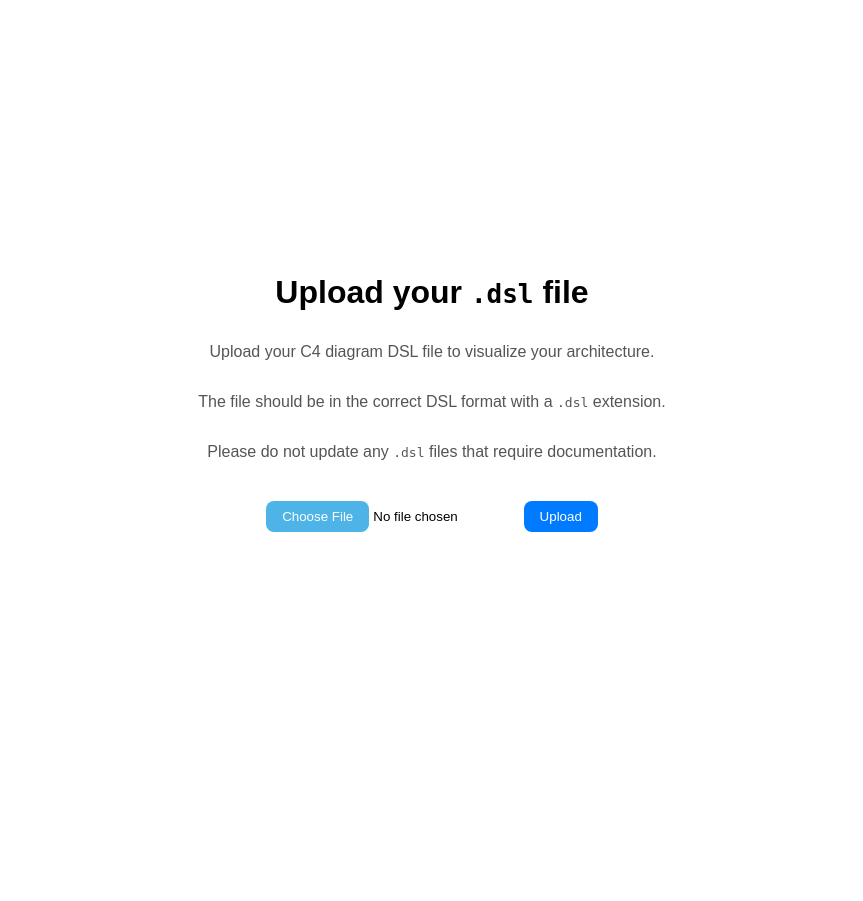
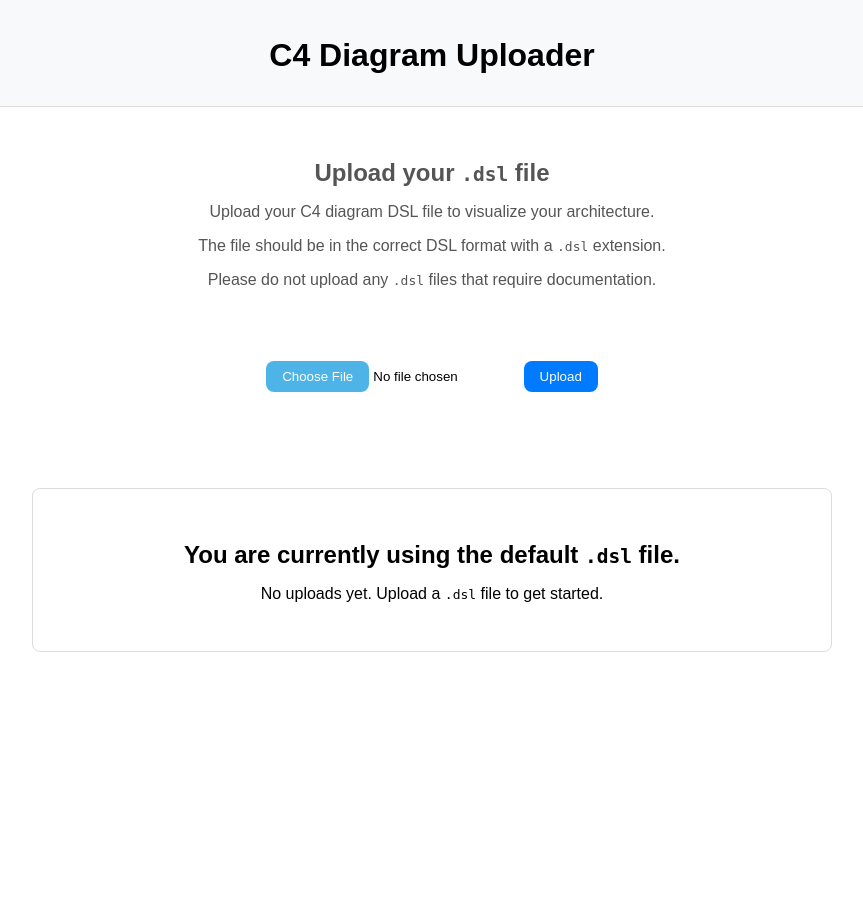
Before and after one commit to theophilusn/zu-diagrams, a Flask app: page / in a window 1280 px wide. Shown: the whole page, without its empty margins (208-1071 px from the left). Before the commit the page ends 532 px from the top, so only its background shows below. Run offline with Flask 3, Linux system fonts and the light colour scheme.

Commit message:
feat: improved UI and added history viewing

```diff
--- a/uploader/app.py
+++ b/uploader/app.py
@@ -1,6 +1,7 @@
 import os
 import datetime
 import shutil
+import filecmp
 from flask import Flask, request, redirect, render_template
 
 app = Flask(__name__)
@@ -9,6 +10,46 @@ destination = "/usr/local/structurizr"
 
 def is_allowed_file(filename: str)->bool:
     return '.' in filename and filename.rsplit('.', 1)[1].lower() in {'dsl'}
+
+def get_previous_uploads():
+    uploads_dir = 'uploads'
+    if not os.path.exists(uploads_dir):
+        return []
+    return [filename for filename in os.listdir(uploads_dir) if os.path.isfile(os.path.join(uploads_dir, filename))]
+
+def get_file_preview(filename, max_lines=10)->tuple[str, bool]:
+    """Get a preview of the file contents, limited to a specified number of lines."""
+    filepath = os.path.join('uploads', filename)
+    try:
+        with open(filepath, 'r') as file:
+            lines = file.readlines()
+            preview = ''.join(lines[:max_lines])
+            has_more = len(lines) > max_lines
+            return preview, has_more
+    except Exception as e:
+        return f"Error reading file: {str(e)}", False
+
+def get_current_active_file()->str|None:
+    """Determine which uploaded file is currently being used as the active workspace file."""
+    workspace_path = os.path.join(destination, 'workspace.dsl')
+    if not os.path.exists(workspace_path):
+        return None
+
+    uploads_dir = 'uploads'
+    if not os.path.exists(uploads_dir):
+        return None
+
+    for filename in os.listdir(uploads_dir):
+        file_path = os.path.join(uploads_dir, filename)
+        if os.path.isfile(file_path):
+            try:
+                if filecmp.cmp(file_path, workspace_path, shallow=False):
+                    return filename
+            except:
+                pass
+
+    return None
+
 
 @app.route('/upload', methods=['POST'])
 def upload():
@@ -37,7 +78,24 @@ def upload():
 
 @app.route('/')
 def index():
-    return render_template('base.html')
+    previous_uploads = get_previous_uploads()
+    file_previews = {}
+
+    for filename in previous_uploads:
+        preview, has_more = get_file_preview(filename)
+        file_previews[filename] = {
+            'content': preview,
+            'has_more': has_more,
+            'timestamp': datetime.datetime.fromtimestamp(
+                os.path.getmtime(os.path.join('uploads', filename))
+            ).strftime("%Y-%m-%d %H:%M:%S"),
+        }
+
+    return render_template('base.html',
+                          previous_uploads=previous_uploads,
+                          file_previews=file_previews,
+                          current_active_file=get_current_active_file()
+                          )
 
 if __name__ == '__main__':
     app.run(host="0.0.0.0", debug=True)
--- /dev/null
+++ b/uploader/static/styles.css
@@ -0,0 +1,207 @@
+/* Base styles */
+body {
+  font-family: Arial, sans-serif;
+  margin: 0;
+  padding: 0;
+}
+
+/* Header styles */
+.header {
+  background-color: #f8f9fa;
+  padding: 1rem;
+  border-bottom: 1px solid #ddd;
+  text-align: center;
+}
+
+/* Main layout */
+main {
+  display: flex;
+  justify-content: center;
+  padding: 2rem 0;
+  min-height: calc(100vh - 70px);
+}
+
+.container {
+  display: flex;
+  flex-direction: column;
+  width: 100%;
+  max-width: 800px;
+  gap: 2rem;
+}
+
+/* Instructions section */
+.instructions {
+  text-align: center;
+  margin-bottom: 1.5rem;
+  color: #555;
+  max-width: 600px;
+  align-self: center;
+}
+
+/* Form elements */
+.upload-form-container {
+  display: flex;
+  flex-direction: column;
+  align-items: center;
+  margin-bottom: 1rem;
+}
+
+input {
+  margin-bottom: 1rem;
+}
+
+input[type="file"]::file-selector-button {
+  background-color: #4eb4e7;
+  color: white;
+  padding: 0.5rem 1rem;
+  border: none;
+  border-radius: 0.5rem;
+  cursor: pointer;
+  transition: background-color 0.3s;
+}
+
+input[type="file"]::file-selector-button:hover {
+  background-color: #2f96c0;
+}
+
+button {
+  padding: 0.5rem 1rem;
+  background-color: #007bff;
+  color: white;
+  border: none;
+  border-radius: 0.5rem;
+  cursor: pointer;
+  transition: background-color 0.3s;
+}
+
+button:hover {
+  background-color: #0056b3;
+}
+
+/* Message styles */
+.message {
+  padding: 1rem;
+  border-radius: 0.5rem;
+  margin-bottom: 1.5rem;
+  text-align: center;
+  width: 100%;
+  max-width: 500px;
+}
+
+.success-message {
+  background-color: #d4edda;
+  color: #155724;
+  border: 1px solid #c3e6cb;
+}
+
+.error-message {
+  background-color: #f8d7da;
+  color: #721c24;
+  border: 1px solid #f5c6cb;
+}
+
+/* No uploads message */
+.no-uploads {
+  text-align: center;
+  padding: 2rem;
+  border: 1px solid #ddd;
+  border-radius: 0.5rem;
+  margin-top: 2rem;
+}
+
+/* Previous uploads section */
+.previous-uploads {
+  width: 100%;
+  margin-top: 2rem;
+  border-top: 1px solid #ddd;
+  padding-top: 1.5rem;
+}
+
+.current-file-info {
+  background-color: #e8f4fd;
+  padding: 0.75rem;
+  border-radius: 0.5rem;
+  margin-bottom: 1rem;
+  text-align: center;
+  width: 100%;
+}
+
+.uploads-list {
+  width: 100%;
+}
+
+/* Upload item styling */
+.upload-item {
+  border: 1px solid #ddd;
+  border-radius: 0.5rem;
+  margin-bottom: 1rem;
+  width: 100%;
+  overflow: hidden;
+}
+
+.upload-item.active-file {
+  border: 2px solid #28a745;
+  box-shadow: 0 0 5px rgba(40, 167, 69, 0.3);
+}
+
+.upload-header {
+  display: flex;
+  justify-content: space-between;
+  padding: 0.75rem 1rem;
+  background-color: #f8f9fa;
+  cursor: pointer;
+  font-weight: bold;
+  list-style: none;
+}
+
+.active-file .upload-header {
+  background-color: #e8f4fd;
+}
+
+.active-badge {
+  background-color: #28a745;
+  color: white;
+  padding: 0.2rem 0.5rem;
+  border-radius: 0.25rem;
+  font-size: 0.7rem;
+  font-weight: bold;
+  margin: 0 0.5rem;
+}
+
+.timestamp {
+  color: #6c757d;
+  font-size: 0.85rem;
+  font-weight: normal;
+}
+
+/* File preview styling */
+.file-preview {
+  padding: 1rem;
+  background-color: #f8f9fa;
+  border-top: 1px solid #ddd;
+  overflow-x: auto;
+}
+
+.file-preview pre {
+  margin: 0;
+  white-space: pre-wrap;
+  font-family: monospace;
+  font-size: 0.85rem;
+}
+
+.more-indicator {
+  color: #6c757d;
+  font-style: italic;
+  margin-top: 0.5rem;
+  font-size: 0.85rem;
+}
+
+/* Typography */
+h1,
+h2 {
+  margin-bottom: 1rem;
+}
+
+.hidden {
+  display: none;
+}
--- a/uploader/templates/base.html
+++ b/uploader/templates/base.html
@@ -4,23 +4,28 @@
     <meta charset="UTF-8" />
     <meta name="viewport" content="width=device-width, initial-scale=1.0" />
     <title>C4 Diagram Uploader</title>
+    <link rel="stylesheet" href="{{ url_for('static', filename='styles.css') }}" />
   </head>
   <body>
+    <header class="header">
+      <h1>C4 Diagram Uploader</h1>
+    </header>
+
     <main>
-      <div>
-        <h1>Upload your <code>.dsl</code> file</h1>
-
-        <div class="instructions">
+      <div class="container">
+        <article class="instructions">
+          <h2>Upload your <code>.dsl</code> file</h2>
           <p>Upload your C4 diagram DSL file to visualize your architecture.</p>
           <p>The file should be in the correct DSL format with a <code>.dsl</code> extension.</p>
-          <p>Please do not update any <code>.dsl</code> files that require documentation.</p>
-        </div>
+          <p>Please do not upload any <code>.dsl</code> files that require documentation.</p>
+        </article>
 
-        <div id="success-message" class="message success-message">
+        <section class="upload-form-container">
+          <div id="success-message" class="message success-message hidden">
             File uploaded successfully! Redirecting to workspace...
           </div>
 
-        <div id="error-message" class="message error-message">
+          <div id="error-message" class="message error-message hidden">
             Upload failed. Please try again or check your file format.
           </div>
 
@@ -28,6 +33,44 @@
             <input type="file" name="file" id="file" accept=".dsl" required />
             <button type="submit">Upload</button>
           </form>
+        </section>
+
+        {% if previous_uploads %}
+        <section class="previous-uploads">
+          <h2>Previous Uploads</h2>
+
+          {% if current_active_file %}
+          <div class="current-file-info">
+            <p>Currently active file: <strong>{{ current_active_file }}</strong></p>
+          </div>
+          {% endif %}
+
+          <div class="uploads-list">
+            {% for filename in previous_uploads %}
+            <details class="upload-item {% if file_previews[filename].is_active %}active-file{% endif %}">
+              <summary class="upload-header">
+                <span class="filename">{{ filename }}</span>
+                {% if file_previews[filename].is_active %}
+                <span class="active-badge">ACTIVE</span>
+                {% endif %}
+                <span class="timestamp">{{ file_previews[filename].timestamp }}</span>
+              </summary>
+              <div class="file-preview">
+                <pre>{{ file_previews[filename].content }}</pre>
+                {% if file_previews[filename].has_more %}
+                <div class="more-indicator">... (more content available)</div>
+                {% endif %}
+              </div>
+            </details>
+            {% endfor %}
+          </div>
+        </section>
+        {% else %}
+        <section class="no-uploads">
+          <h2>You are currently using the default <code>.dsl</code> file.</h2>
+          <p>No uploads yet. Upload a <code>.dsl</code> file to get started.</p>
+        </section>
+        {% endif %}
       </div>
     </main>
 
@@ -37,9 +80,6 @@
         const successMessage = document.getElementById('success-message');
         const errorMessage = document.getElementById('error-message');
 
-        // Hide messages initially
-        successMessage.style.display = 'none';
-        errorMessage.style.display = 'none';
 
         form.addEventListener('submit', function(e) {
           e.preventDefault();
@@ -52,20 +92,20 @@
           })
           .then(response => {
             if (response.ok) {
-              successMessage.style.display = 'block';
-              errorMessage.style.display = 'none';
+              successMessage.classList.remove('hidden');
+              errorMessage.classList.add('hidden');
 
               setTimeout(() => {
                 window.location.href = 'https://c4-diagrams.zu.ca/workspace/diagrams';
               }, 2000);
             } else {
-              errorMessage.style.display = 'block';
-              successMessage.style.display = 'none';
+              errorMessage.classList.remove('hidden');
+              successMessage.classList.add('hidden');
             }
           })
           .catch(error => {
-            errorMessage.style.display = 'block';
-            successMessage.style.display = 'none';
+            errorMessage.classList.remove('hidden');
+            successMessage.classList.add('hidden');
             console.error('Error:', error);
           });
         });
@@ -73,88 +113,3 @@
     </script>
   </body>
 </html>
-
-<style>
-  body {
-    font-family: Arial, sans-serif;
-    margin: 0;
-    padding: 0;
-  }
-
-  main {
-    display: flex;
-    justify-content: center;
-    align-items: center;
-    height: 100vh;
-  }
-
-  div {
-    display: flex;
-    flex-direction: column;
-    align-items: center;
-  }
-
-  h1 {
-    margin-bottom: 1rem;
-  }
-
-  .instructions {
-    text-align: center;
-    margin-bottom: 1.5rem;
-    max-width: 500px;
-    color: #555;
-  }
-
-  .message {
-    padding: 1rem;
-    border-radius: 0.5rem;
-    margin-bottom: 1.5rem;
-    text-align: center;
-    width: 100%;
-    max-width: 500px;
-  }
-
-  .success-message {
-    background-color: #d4edda;
-    color: #155724;
-    border: 1px solid #c3e6cb;
-  }
-
-  .error-message {
-    background-color: #f8d7da;
-    color: #721c24;
-    border: 1px solid #f5c6cb;
-  }
-
-  input {
-    margin-bottom: 1rem;
-  }
-
-  input[type="file"]::file-selector-button {
-    background-color: #4eb4e7;
-    color: white;
-    padding: 0.5rem 1rem;
-    border: none;
-    border-radius: 0.5rem;
-    cursor: pointer;
-    transition: background-color 0.3s;
-  }
-
-  input[type="file"]::file-selector-button:hover {
-    background-color: #2f96c0;
-  }
-
-  button {
-    padding: 0.5rem 1rem;
-    background-color: #007bff;
-    color: white;
-    border: none;
-    border-radius: 0.5rem;
-    cursor: pointer;
-    transition: background-color 0.3s;
-  }
-
-  button:hover {
-    background-color: #0056b3;
-  }
-</style>
```
Lines whose indentation alone changed are shown as unchanged.
